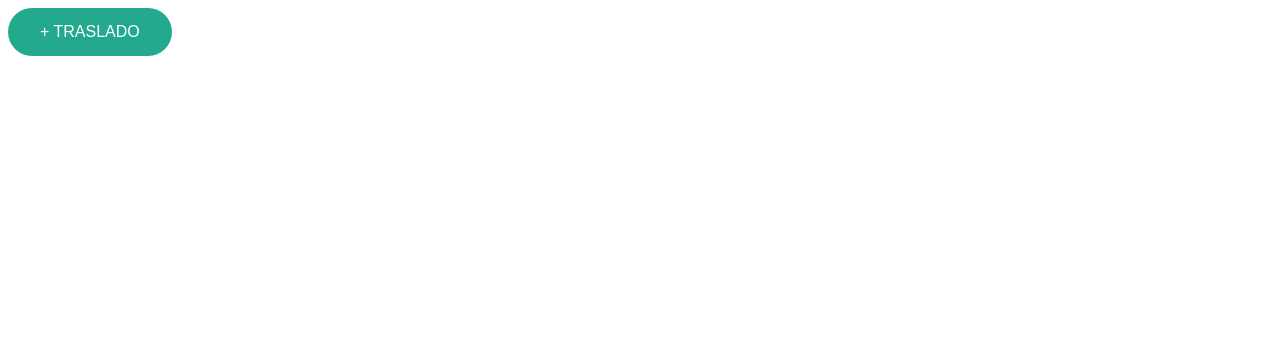
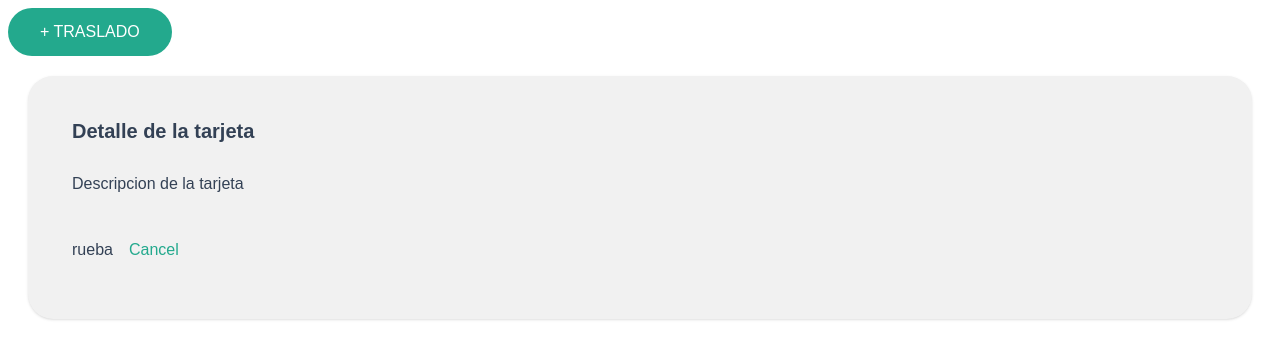
Before and after one commit to angelo59930/Emergency-Eye-fr, a Vue app: page / in a window 1280 px wide. Shown: the top 358 px of the page. Built offline with nearby package versions, Linux system fonts and the light colour scheme; a web font is replaced by a local one.

Commit message:
created detailsCard

```diff
--- a/src/App.vue
+++ b/src/App.vue
@@ -1,19 +1,43 @@
 <template>
-  <AddTrasladoButton class=addTraslado>+ TRASLADO</AddTrasladoButton>
+  <AddTrasladoButton class=addTraslado @action="test">+ TRASLADO</AddTrasladoButton>
+  <DetailCard title="Detalle de la tarjeta">
+    <template #description>
+      <p>Descripcion de la tarjeta</p>
+    </template>
+    <template #footer-tag>
+      <p> rueba</p>
+      <Button class="button" label="Link" link>Cancel </Button>
+    </template>
+  </DetailCard>
 </template>
 
 <script>
 import AddTrasladoButton from "./components/AddTrasladoButton"
+import DetailCard from "./components/DetailCard"
+import Button from 'primevue/button';
 export default {
   name: 'App',
   components: {
-    AddTrasladoButton
+    AddTrasladoButton,
+    DetailCard,
+    Button
+  },
+  methods: {
+    test() {
+      alert("Presione el boton");
+    }
   }
 }
 
 </script>
 
 <style scoped>
+
+.button {
+  color: #23a98d;
+}
+
+
 .addTraslado {
   border-radius: 25px;
 }
--- /dev/null
+++ b/src/components/DetailCard.vue
@@ -0,0 +1,41 @@
+<template>
+  <Card class="card" title="Detalle de la tarjeta">
+    <template #title>{{title}}</template>
+    <template #content>
+        <slot name="description"></slot>
+    </template>
+    <template #footer>
+        <div class=footer>
+            <slot name="footer-tag"></slot>
+        </div>
+    </template>
+  </Card>
+</template>
+
+<script>
+import Card from 'primevue/card';
+
+export default {
+  name: 'DetailCard',
+  props: {
+    title: String,
+  },
+  components: {
+    Card,
+  }
+}
+
+</script>
+
+<style scoped>
+.footer {
+  display: flex;
+}
+
+.card {
+  background-color: #f1f1f1;
+  border-radius: 25px;
+  padding: 20px;
+  margin: 20px;
+}
+</style>
--- a/src/main.js
+++ b/src/main.js
@@ -3,6 +3,7 @@ import { createApp } from "vue";
 import PrimeVue from "primevue/config";
 import App from "./App.vue";
 import Button from "primevue/button";
+import Card from "primevue/card";
 
 //in main.js
 import "primevue/resources/themes/aura-light-green/theme.css";
@@ -11,3 +12,4 @@ const app = createApp(App);
 app.mount("#app");
 app.use(PrimeVue);
 app.use(Button);
+app.use(Card);
```
